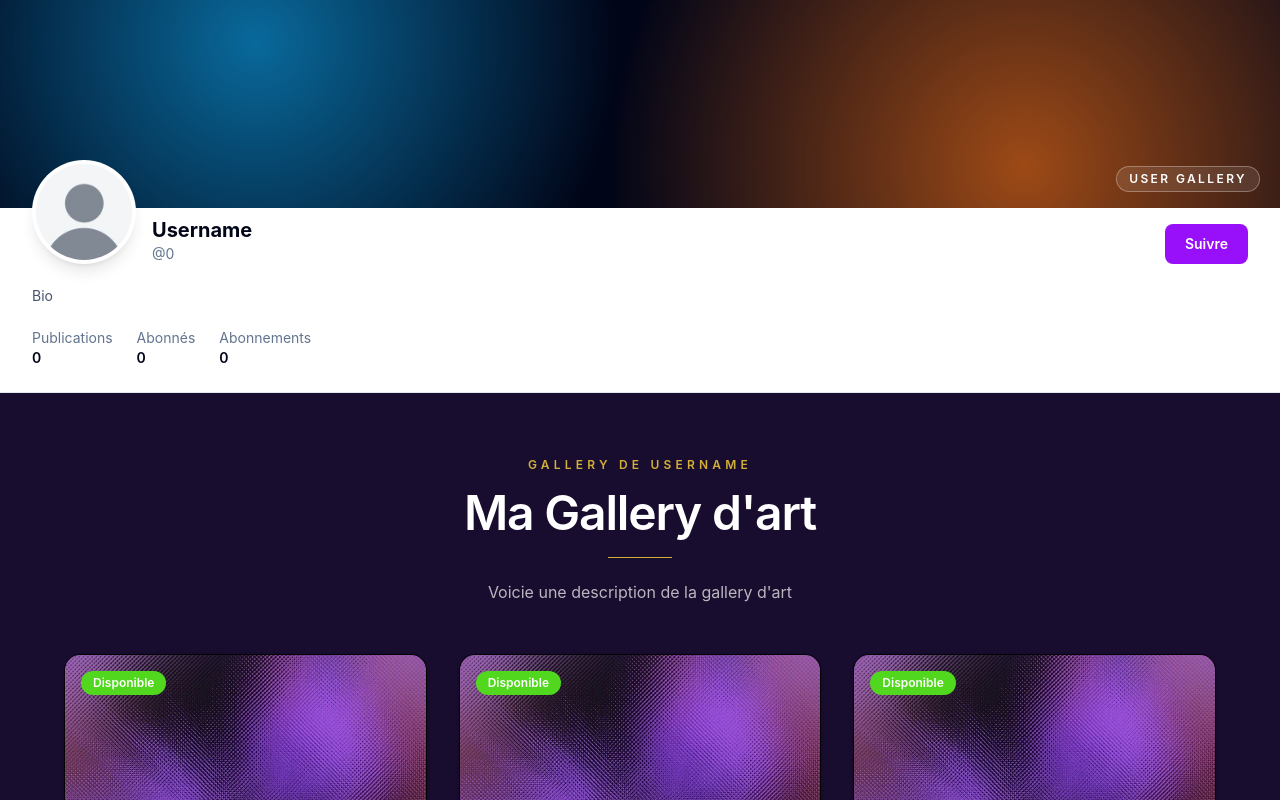
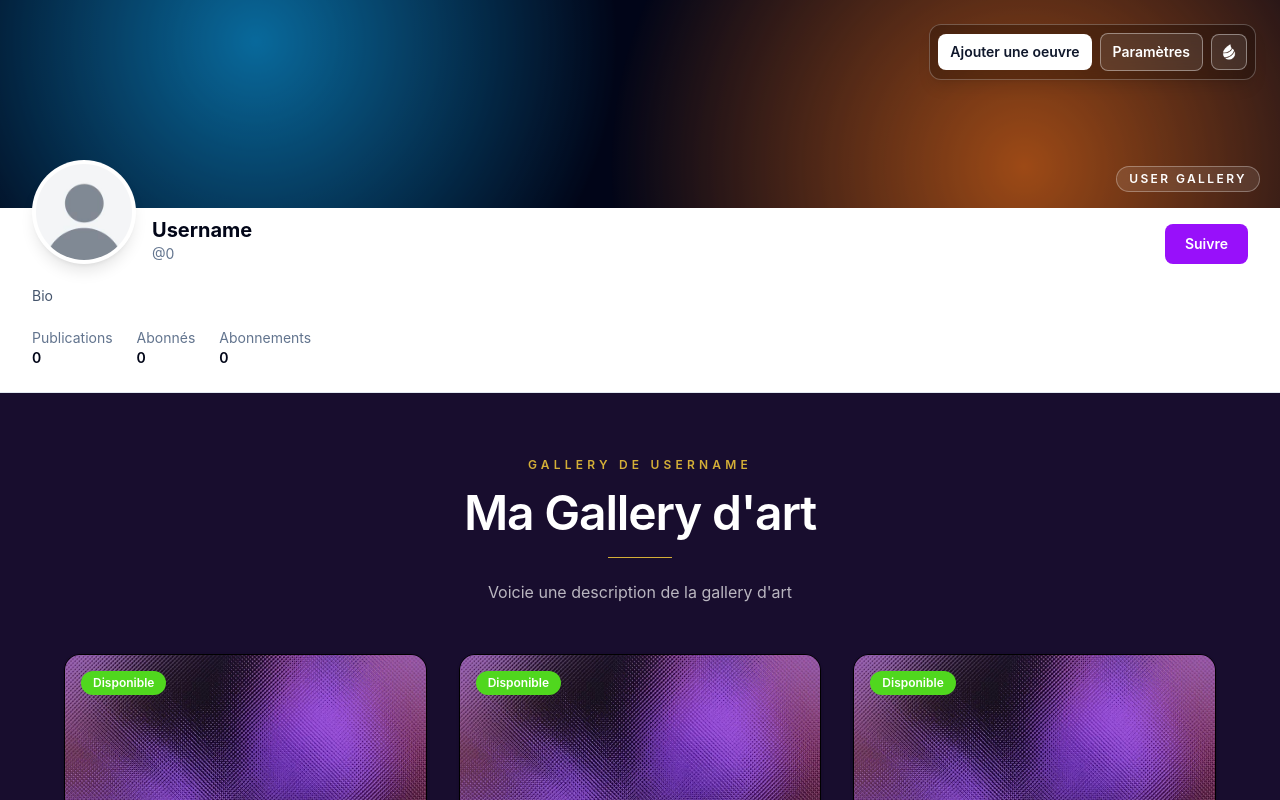
Before and after one commit to hthibaud/ZIIM_Gallery, a React (Vite) app in the folder ZIIM_Gallery_Front/: page /user/0 in a window 1280 px wide. Shown: the top 800 px of the page. Built offline with nearby package versions, Linux system fonts and the light colour scheme.

Commit message:
feat(user): import UserHeaderParam and conditionally render it in UserBannerCard

```diff
--- a/ZIIM_Gallery_Front/src/components/user/userBannerCard.tsx
+++ b/ZIIM_Gallery_Front/src/components/user/userBannerCard.tsx
@@ -1,3 +1,4 @@
+import UserHeaderParam from "./userHeaderParam";
 import UserPicture from "./userPicture";
 
 type UserBannerCardProps = {
@@ -11,11 +12,13 @@ export default function UserBannerCard({ id }: UserBannerCardProps) {
     const nb_suscribe = 0
     const username = "Username"
     const gallery_name = "User Gallery"
+    const connectedUserId = "0"
     return (
         <section className="overflow-hidden border-b border-slate-200 bg-white text-left shadow-sm dark:border-slate-700 dark:bg-slate-900">
             <div className="relative h-40 overflow-hidden bg-slate-950 sm:h-52">
                 <div className="absolute inset-0 bg-[radial-gradient(circle_at_20%_20%,#0ea5e9_0,transparent_35%),radial-gradient(circle_at_80%_80%,#f97316_0,transparent_40%)] opacity-90" />
                 <div className="absolute inset-0 bg-slate-950/30" />
+                {connectedUserId === id && <UserHeaderParam />}
                 <span className="absolute bottom-4 right-5 rounded-full border border-white/30 bg-white/10 px-3 py-1 text-xs font-semibold uppercase tracking-[0.2em] text-white backdrop-blur-sm">
                     {gallery_name}
                 </span>
```
